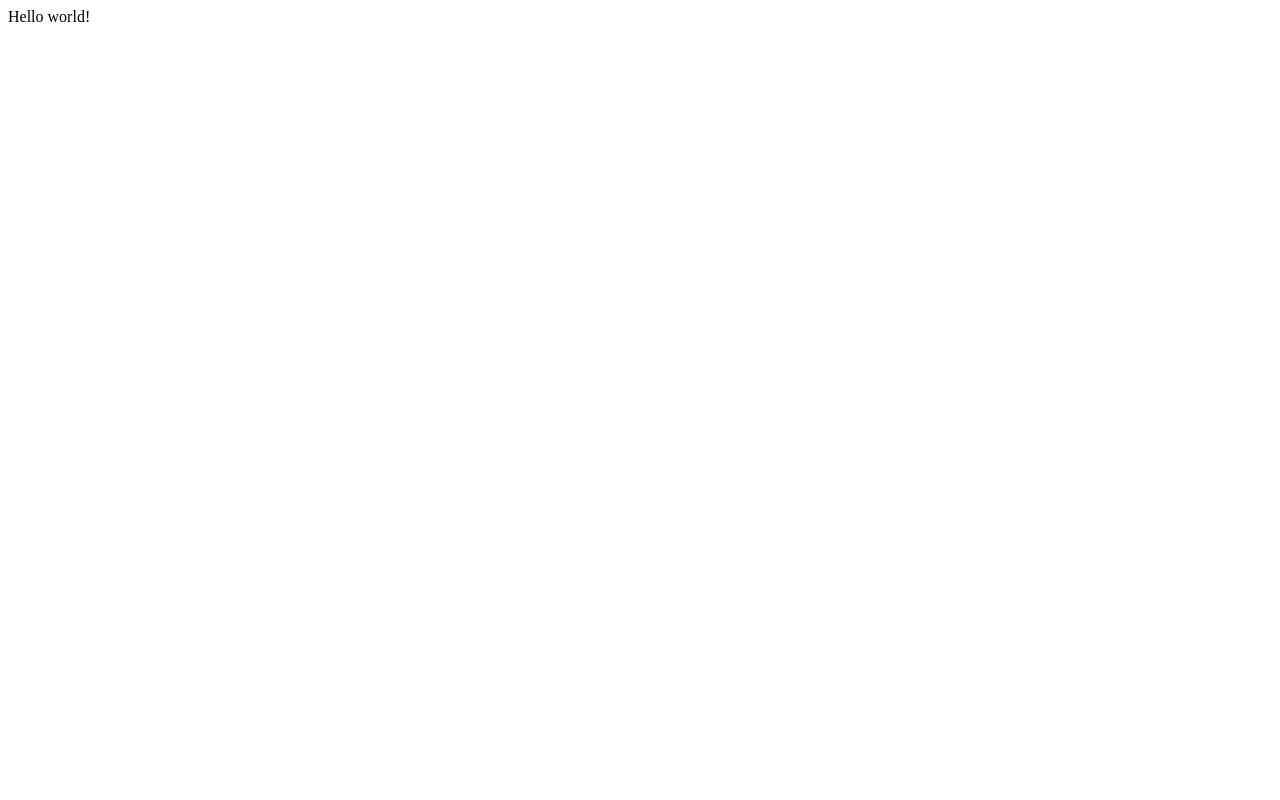
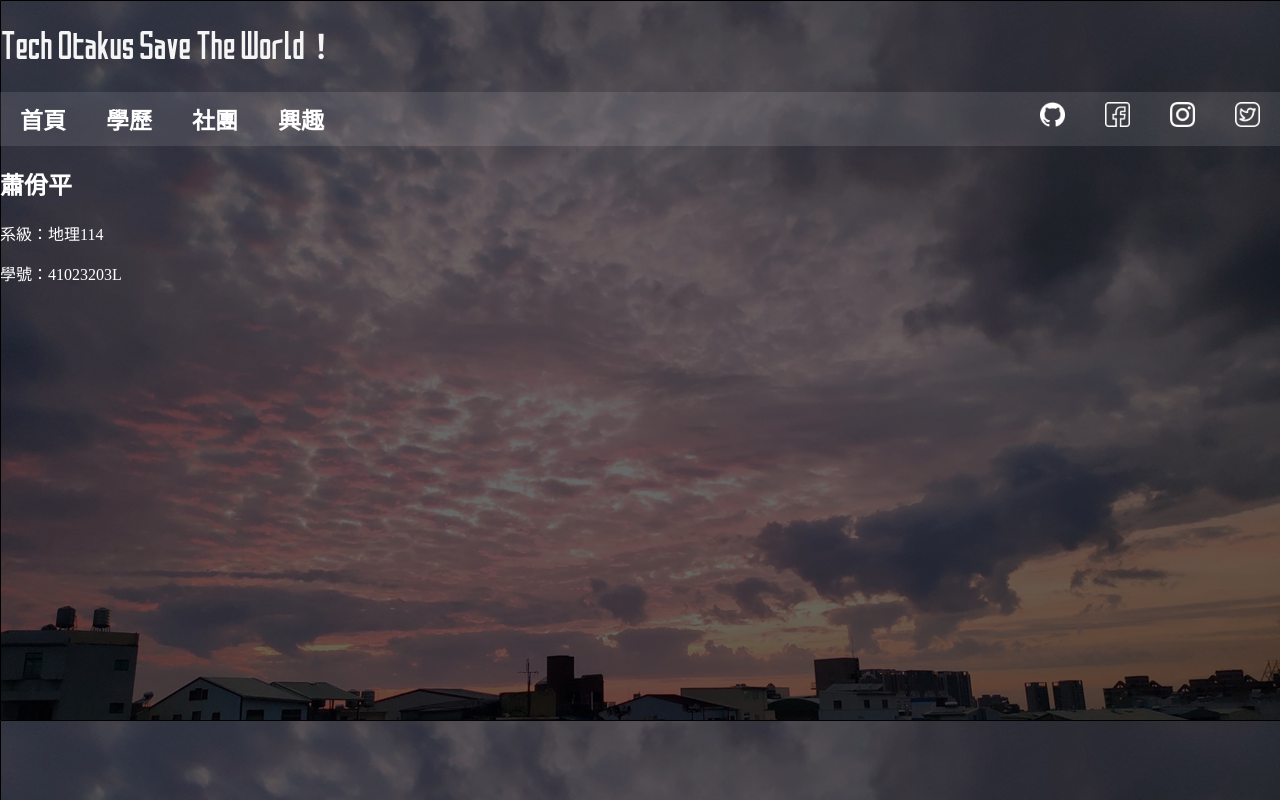
Before and after one commit to tyrantraxx/tyrantraxx.github.io, a plain HTML site: page index.html in a window 1280 px wide. Drawn offline with Linux system fonts and the light colour scheme; a web font is replaced by a local one.

Commit message:
Add files via upload

```diff
--- /dev/null
+++ b/index.css
@@ -0,0 +1,55 @@
+body {
+    margin: 0;
+    padding: 0;
+    background-image: url("bg.png");
+    background-size: 100%;
+    background-attachment: fixed;
+}
+
+@font-face {
+    font-family: SAOUI;
+    src:
+        url(SAOUI-Regular.otf)format("opentype");
+    font-weight: bold;
+}
+
+
+@font-face {
+    font-family: NTTP;
+    src:
+        url(TaipeiSansTCBeta-Regular.ttf)format("opentype");
+    font-weight: regular;
+}
+
+h1 {
+    font-family: SAOUI;
+    color: whitesmoke
+}
+
+h2,
+p,
+li {
+    font-family: NTTP;
+    color: white;
+}
+
+.navigator {
+    background-color: rgba(255, 255, 255, 0.1);
+    overflow: hidden;
+}
+
+.navigator a {
+    float: left;
+    display: block;
+    color: white;
+    text-align: center;
+    padding: 10px 20px;
+    text-decoration: none;
+    font-weight: bold;
+    font-size: 23px;
+}
+
+.navigator a:hover {
+    background-color: #bfb8b0;
+    color: black
+}
--- a/index.html
+++ b/index.html
@@ -4,11 +4,45 @@
 <head>
     <meta charset="utf-8">
     <meta name="viewport" content="width=device-width, initial-scale=1">
-    <title></title>
+    <link rel="shortcut icon" href="favicon.ico">
+    <title>Yi-Ping Xiao</title>
+    <script>
+        function closeWindow() {
+        window.close();
+    }
+    </script>
+    <link rel="stylesheet" type="text/css" href="index.css">
 </head>
 
 <body>
-    <div>Hello world!</div>
+    <div>
+        <header>
+            <table style="border-collapse: collapse; width: 100%;" border="0">
+                <tbody>
+                    <tr>
+                        <td>
+                            <h1>Tech Otakus Save The World！</h1>
+                    </tr>
+                </tbody>
+            </table>
+            <nav class="navigator">
+                <a href="index.html">首頁</a>
+                <a href="edu.html">學歷</a>
+                <a href="club.html">社團</a>
+                <a href="hobby.html">興趣</a>
+                <a style="float: right;" href="https://twitter.com/XiaoYipin" target="_blank"><img src="twitter.png" height="25pt" /></a>
+                <a style="float: right;" href="https://www.instagram.com/98010peter/" target="_blank"><img src="instagram.png" height="25pt" /></a>
+                <a style="float: right;" href="https://www.facebook.com/xiao.peter.37" target="_blank"><img src="facebook.png" height="25pt" /></a>
+                <a style="float: right;" href="https://github.com/tyrantraxx/" target="_blank"><img src="github.png" height="25pt" /></a>
+                <a href="#" onclick="closeWindow()">&nbsp;&nbsp;&nbsp;&nbsp;&nbsp;&nbsp;</a>
+            </nav>
+        </header>
+    </div>
+    <div>
+        <h2>蕭佾平</h2>
+        <p>系級：地理114</p>
+        <p>學號：41023203L</p>
+    </div>
 </body>
 
 </html>
```
Also changed, not shown: club.html (added, +55 -0 lines), edu.html (added, +50 -0 lines), hobby.html (added, +51 -0 lines), SAOUI-Regular.otf (added), bg.png (added), facebook.png (added), favicon.ico (added), github.png (added), instagram.png (added), twitter.png (added), 2 other files.
